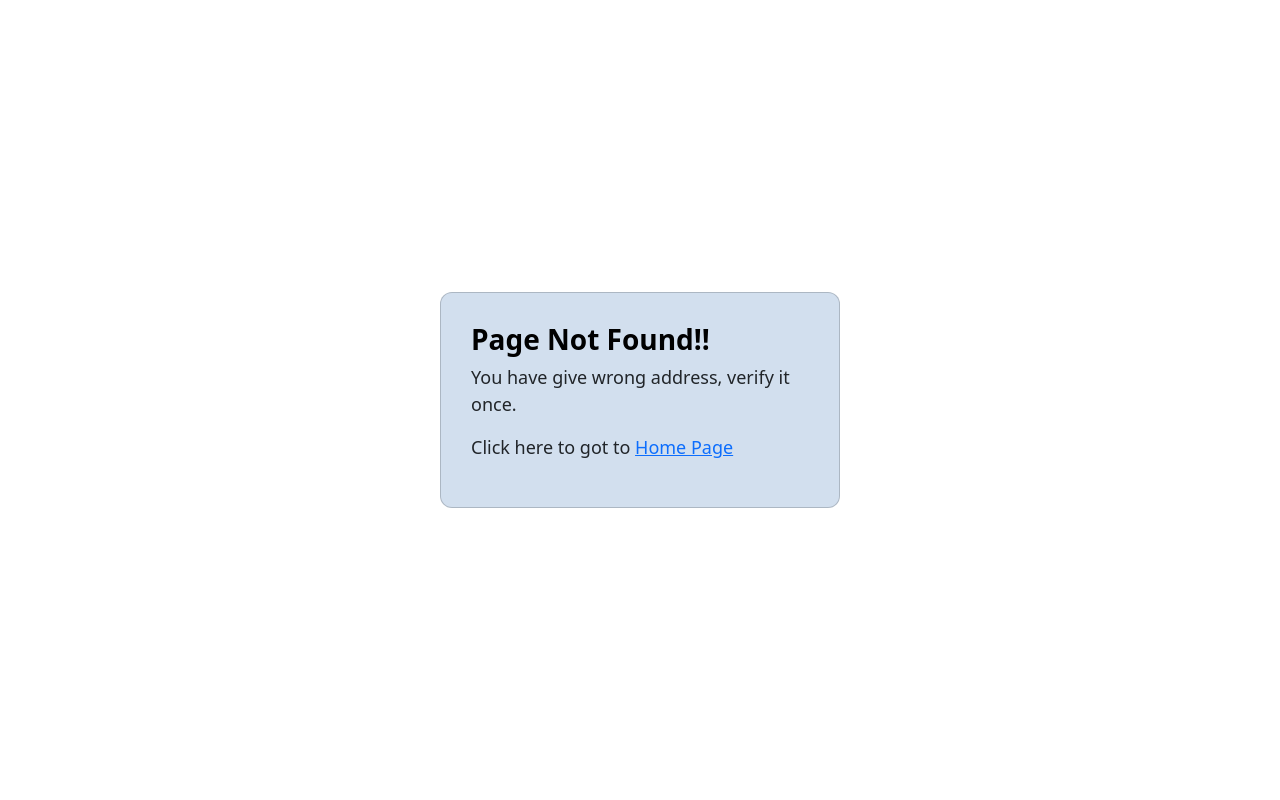
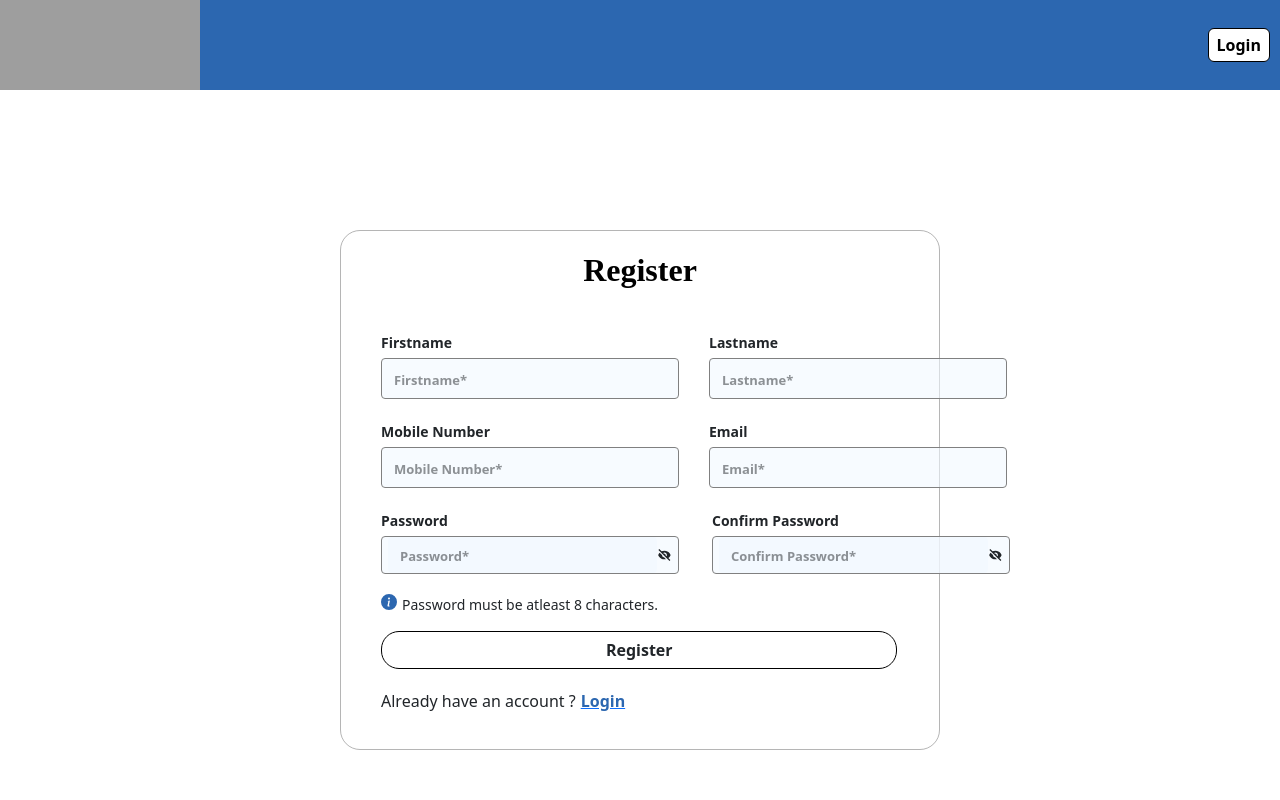
Before and after one commit to RupendraCHA/DOI_DEMO, a React (Vite) app in the folder frontend/: page /signup in a window 1280 px wide. Before the commit this address had no page. Shown: the top 800 px of the page. Built offline with nearby package versions, Linux system fonts and the light colour scheme; grey boxes are pictures that could not be loaded.

Commit message:
Modifying the Login & Sign up Navigation functionality for DOI Website

```diff
--- a/frontend/src/App.jsx
+++ b/frontend/src/App.jsx
@@ -44,19 +44,19 @@ const App = () => {
           path="/"
           element={
             <>
-              <Header message="signup" />
-              <SignUp />
+              <Header message="login" />
+              <Login />
               <Footer />
             </>
           }
         ></Route>
         <Route
           exact
-          path="/login"
+          path="/signup"
           element={
             <>
-              <Header message="login" />
-              <Login />
+              <Header message="signup" />
+              <SignUp />
               <Footer />
             </>
           }
--- a/frontend/src/components/Footer/Footer.css
+++ b/frontend/src/components/Footer/Footer.css
@@ -60,6 +60,8 @@
     border-radius: 8px;
     font-size: 12px;
     width: 50%;
+    color: #222;
+    background-color: #fff;
   }
 
   .subscribe-button {
--- a/frontend/src/components/Header/Header1.jsx
+++ b/frontend/src/components/Header/Header1.jsx
@@ -75,7 +75,7 @@ const Header = ({
   const handleLogout = () => {
     localStorage.removeItem("token");
     localStorage.removeItem("username");
-    navigate("/login");
+    navigate("/");
     // const signInLinkUrl =
     //   "https://ap-south-1nmrg96rqu.auth.ap-south-1.amazoncognito.com/login?client_id=1esfsaanp9ncgms41753687pd8&redirect_uri=https%3A%2F%2Fdoi-demo-52o9.onrender.com%2Fhome&response_type=code&scope=email+openid+phone";
 
@@ -84,16 +84,16 @@ const Header = ({
   };
 
   const getButton = () => {
-    if (message === "signup") {
+    if (message === "Register" || message === "signup") {
       return (
-        <Link to="/login">
+        <Link to="/">
           <button>Login</button>
         </Link>
       );
     } else if (message === "login") {
       return (
-        <Link to="/">
-          <button>Sign Up</button>
+        <Link to="/signup">
+          <button>Register</button>
         </Link>
       );
     } else if (message === "modules") {
@@ -106,7 +106,7 @@ const Header = ({
           <button onClick={handleLogout}>Logout</button>
         </>
       );
-    } else if (message === "") {
+    } else if (message === "" || message === "contact") {
       return (
         <>
           <div className="user-icon-section">
@@ -130,7 +130,7 @@ const Header = ({
     return (
       <>
         <Link to="/">
-          <button>Sign Up</button>
+          <button>Register</button>
         </Link>
         <Link to="/login">
           <button>Login</button>
@@ -164,7 +164,7 @@ const Header = ({
     if (token) {
       return "/home"
     } else {
-      return "/login"
+      return "/"
     }
   }
   return (
--- a/frontend/src/context/StoreContext.jsx
+++ b/frontend/src/context/StoreContext.jsx
@@ -3,8 +3,8 @@ import { createContext, useEffect, useState } from "react";
 export const StoreContext = createContext(null);
 
 const StoreContextProvider = (props) => {
-  // let url = "http://localhost:5000";
-  let url = "https://doi-demo.onrender.com";
+  let url = "http://localhost:5000";
+  // let url = "https://doi-demo.onrender.com";
 
   // let url = "https://hanelytics-reporting-backend.onrender.com"
 
--- a/frontend/src/pages/Login/Login.css
+++ b/frontend/src/pages/Login/Login.css
@@ -1,5 +1,5 @@
 .login-container {
-  min-height: 70vh;
+  min-height: 100vh;
   display: flex;
   justify-content: center;
   align-items: center;
@@ -46,7 +46,7 @@
         }
       }
     }
-    .signup-button {
+    .Register-button {
       margin-left: 20px;
 
       button {
--- a/frontend/src/pages/Login/Login.jsx
+++ b/frontend/src/pages/Login/Login.jsx
@@ -69,7 +69,7 @@ const Login = () => {
     if (response.data.success) {
       setForgotPassword(!forgotPassword);
 
-      navigate("/login");
+      navigate("/");
     }
     console.log(response.data);
     // console.log(loginDetails);
@@ -133,7 +133,7 @@ const Login = () => {
               </div>
             </div>
 
-            <div className="signup-button">
+            <div className="Register-button">
               <button type="submit">Login</button>
             </div>
             <div className="forgot-password">
@@ -142,8 +142,8 @@ const Login = () => {
             <div className="new-here">
               <p>
                 New here ?
-                <Link to="/" className="login-link">
-                  <span>Sign Up</span>
+                <Link to="/signup" className="login-link">
+                  <span>Register</span>
                 </Link>
               </p>
             </div>
--- a/frontend/src/pages/SignUp/SignUp.css
+++ b/frontend/src/pages/SignUp/SignUp.css
@@ -1,5 +1,5 @@
 .signup-container {
-  min-height: 70vh;
+  min-height: 100vh;
   display: flex;
   justify-content: center;
   align-items: center;
@@ -15,6 +15,9 @@
       border: 1px solid #80808094;
       border-radius: 20px;
       padding: 20px;
+      max-width: 600px;
+      width: 100%;
+      margin: 0 auto;
       /* height: 60vh; */
 
       h1 {
@@ -30,7 +33,7 @@
 
         div {
           label {
-            font-size: 18px;
+            font-size: 14px;
             font-weight: 600;
             margin-bottom: 5px;
           }
@@ -54,13 +57,13 @@
         gap: 24px;
 
         label {
-          font-size: 18px;
+          font-size: 14px;
           font-weight: 600;
           margin-bottom: 5px;
         }
       }
     }
-    .signup-button {
+    .Register-button {
       margin-left: 20px;
 
       button {
@@ -162,7 +165,7 @@
     text-align: center;
     color: red;
     font-weight: bold;
-    font-size: 18px;
+    font-size: 16px;
   }
 
   h1 {
--- a/frontend/src/pages/SignUp/SignUp.jsx
+++ b/frontend/src/pages/SignUp/SignUp.jsx
@@ -121,7 +121,7 @@ const SignUp = () => {
             {/* <a href="https://ap-south-1nmrg96rqu.auth.ap-south-1.amazoncognito.com/login?client_id=1esfsaanp9ncgms41753687pd8&response_type=code&scope=email+openid+phone&redirect_uri=https%3A%2F%2Fdoi-demo-52o9.onrender.com%2Fhome">
               Sign In Using Cognito
             </a> */}
-            <h1>Sign Up</h1>
+            <h1>Register</h1>
             <div className="info-section">
               <div>
                 <label id="firstname">Firstname</label>
@@ -241,13 +241,13 @@ const SignUp = () => {
             ) : (
               ""
             )}
-            <div className="signup-button">
-              <button type="submit">Sign Up</button>
+            <div className="Register-button">
+              <button type="submit">Register</button>
             </div>
             <div className="have-account">
               <p>
                 Already have an account ?
-                <Link to="/login" className="login-link">
+                <Link to="/" className="login-link">
                   <span>Login</span>
                 </Link>
               </p>
```
Also changed, not shown: 1 other file (tests, documents, lock files or other folders).
